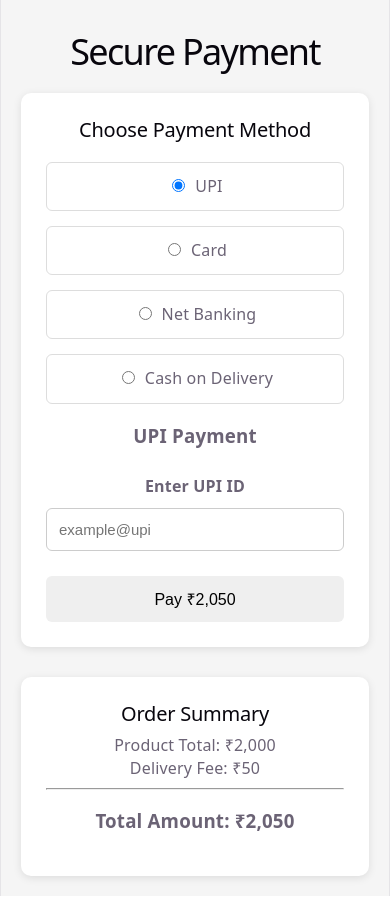
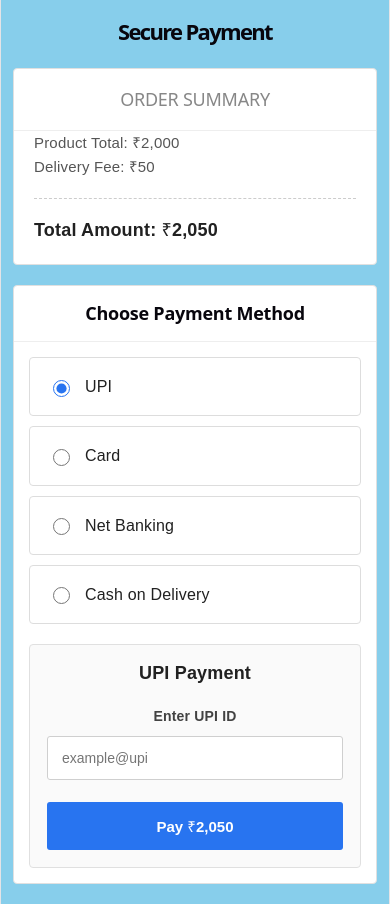
Before and after one commit to bindu151/Ecommerce-Website, a React app in the folder frontend/: page /payment in a window 390 px wide. Built offline with nearby package versions, Linux system fonts and the light colour scheme; the HTML template or start-up script is replaced by a standard one.

Commit message:
update payment.css

```diff
--- a/frontend/src/css/payment.css
+++ b/frontend/src/css/payment.css
@@ -1,165 +1,403 @@
-/* Main Payment Page */
+/* ================================
+   PAYMENT PAGE
+================================ */
 
 .payment-page {
   min-height: 100vh;
-  padding: 40px;
-  background-color: #f5f5f5;
+  background: skyblue;
+  padding: 30px 6%;
+  font-family: Arial, Helvetica, sans-serif;
+  color: #212121;
 }
 
-.payment-page h1 {
-  text-align: center;
-  margin-bottom: 30px;
+/* Page heading */
+
+.payment-page > h1 {
+  max-width: 1200px;
+  margin: 0 auto 25px;
+  font-size: 28px;
+  font-weight: 600;
 }
 
+
+/* ================================
+   MAIN CONTAINER
+================================ */
+
 .payment-container {
-  display: flex;
-  gap: 30px;
-  max-width: 1000px;
+  max-width: 1200px;
   margin: auto;
-  align-items: flex-start;
+  display: grid;
+  grid-template-columns: 2fr 1fr;
+  gap: 20px;
+  align-items: start;
 }
 
-.payment-box,
-.order-summary {
-  background-color: white;
-  padding: 25px;
-  border-radius: 10px;
-  box-shadow: 0 2px 8px rgba(0, 0, 0, 0.1);
+
+/* ================================
+   PAYMENT BOX
+================================ */
+
+.payment-box {
+  background: #ffffff;
+  border-radius: 4px;
+  border: 1px solid #e0e0e0;
+  overflow: hidden;
 }
 
-.payment-box {
-  flex: 2;
+.payment-box > h2 {
+  margin: 0;
+  padding: 20px 25px;
+  border-bottom: 1px solid #eeeeee;
+  font-size: 20px;
+  font-weight: 600;
 }
 
-.order-summary {
-  flex: 1;
+
+/* ================================
+   PAYMENT METHODS
+================================ */
+
+.payment-method {
+  padding: 20px 25px;
 }
 
-.order-summary h2 {
-  margin-top: 0;
-}
-
-/* Payment Methods */
-
 .method-options {
-  display: flex;
-  flex-direction: column;
-  gap: 15px;
-  margin: 20px 0;
-}
-
-.method-options label {
-  padding: 12px;
-  border: 1px solid #ddd;
-  border-radius: 6px;
-  cursor: pointer;
-}
-
-.method-options input {
-  margin-right: 10px;
-}
-
-/* Payment Form */
-
-.payment-option {
-  margin-top: 20px;
-}
-
-.payment-option h3 {
-  margin-bottom: 20px;
-}
-
-.payment-option form {
   display: flex;
   flex-direction: column;
   gap: 10px;
 }
 
+.method-options label {
+  display: flex;
+  align-items: center;
+  gap: 12px;
+
+  padding: 17px 18px;
+
+  background: #ffffff;
+  border: 1px solid #dddddd;
+  border-radius: 4px;
+
+  font-size: 16px;
+  font-weight: 500;
+
+  cursor: pointer;
+  transition: 0.2s ease;
+}
+
+.method-options label:hover {
+  border-color: #2874f0;
+  background: #f8fbff;
+}
+
+.method-options input {
+  width: 17px;
+  height: 17px;
+  accent-color: #2874f0;
+}
+
+
+/* ================================
+   PAYMENT FORM
+================================ */
+
+.payment-form {
+  margin-top: 20px;
+}
+
+.payment-option {
+  padding: 22px;
+  background: #fafafa;
+  border: 1px solid #e0e0e0;
+  border-radius: 4px;
+}
+
+.payment-option h3 {
+  margin: 0 0 20px;
+  font-size: 18px;
+  font-weight: 600;
+}
+
+
+/* Labels */
+
 .payment-option label {
-  font-weight: bold;
-  margin-top: 8px;
+  display: block;
+  margin-bottom: 7px;
+  margin-top: 14px;
+
+  font-size: 14px;
+  font-weight: 600;
+  color: #424242;
 }
+
+
+/* Inputs */
 
 .payment-option input,
 .payment-option select {
-  padding: 12px;
-  border: 1px solid #ccc;
-  border-radius: 6px;
-  font-size: 15px;
+  width: 100%;
+  box-sizing: border-box;
+
+  padding: 13px 14px;
+
+  border: 1px solid #cfcfcf;
+  border-radius: 3px;
+
+  background: #ffffff;
+
+  font-size: 14px;
+  outline: none;
+
+  transition: 0.2s;
 }
+
+.payment-option input:focus,
+.payment-option select:focus {
+  border-color: #2874f0;
+  box-shadow: 0 0 0 2px rgba(40, 116, 240, 0.08);
+}
+
+
+/* ================================
+   PAYMENT BUTTON
+================================ */
 
 .payment-option button,
 .success-box button {
-  margin-top: 15px;
-  padding: 12px;
+  width: 100%;
+
+  margin-top: 22px;
+
+  padding: 14px 20px;
+
   border: none;
-  border-radius: 6px;
+  border-radius: 3px;
+
+  background: #2874f0;
+  color: white;
+
+  font-size: 15px;
+  font-weight: 600;
+
   cursor: pointer;
-  font-size: 16px;
+
+  transition: 0.2s ease;
 }
 
+.payment-option button:hover,
+.success-box button:hover {
+  background: #1769d3;
+}
+
+
+/* ================================
+   CARD DETAILS
+================================ */
+
 .card-row {
-  display: flex;
+  display: grid;
+  grid-template-columns: 1fr 1fr;
   gap: 15px;
 }
 
 .card-row > div {
-  flex: 1;
   display: flex;
   flex-direction: column;
-  gap: 8px;
 }
+
+
+/* ================================
+   PAYMENT MESSAGE
+================================ */
 
 .payment-message {
   margin-top: 15px;
-  font-weight: bold;
+  padding: 12px;
+
+  border-radius: 3px;
+
+  background: #e8f5e9;
+  color: #1b5e20;
+
+  font-size: 14px;
+  font-weight: 600;
 }
 
-/* Success Page */
+
+/* ================================
+   ORDER SUMMARY
+================================ */
+
+.order-summary {
+  background: #ffffff;
+
+  border: 1px solid #e0e0e0;
+  border-radius: 4px;
+
+  overflow: hidden;
+
+  position: sticky;
+  top: 20px;
+}
+
+.order-summary h2 {
+  margin: 0;
+  padding: 20px;
+
+  border-bottom: 1px solid #eeeeee;
+
+  font-size: 18px;
+  color: #878787;
+
+  text-transform: uppercase;
+}
+
+.order-summary p {
+  display: flex;
+  justify-content: space-between;
+
+  padding: 0 20px;
+
+  font-size: 15px;
+  color: #555;
+}
+
+.order-summary hr {
+  border: none;
+  border-top: 1px dashed #cccccc;
+  margin: 20px;
+}
+
+.order-summary h3 {
+  display: flex;
+  justify-content: space-between;
+
+  margin: 0;
+  padding: 0 20px 22px;
+
+  font-size: 18px;
+  color: #212121;
+}
+
+
+/* ================================
+   COD
+================================ */
+
+.payment-option p {
+  color: #555;
+  line-height: 1.6;
+  font-size: 14px;
+}
+
+
+/* ================================
+   SUCCESS PAGE
+================================ */
 
 .success-page {
   min-height: 100vh;
+
   display: flex;
   justify-content: center;
   align-items: center;
-  background-color: #f5f5f5;
+
+  background: #f1f3f6;
+
+  padding: 30px;
 }
 
 .success-box {
-  background-color: white;
-  padding: 50px;
+  width: 420px;
+  max-width: 100%;
+
+  padding: 45px 35px;
+
   text-align: center;
-  border-radius: 12px;
-  box-shadow: 0 2px 10px rgba(0, 0, 0, 0.1);
+
+  background: white;
+
+  border-radius: 6px;
+
+  border: 1px solid #e0e0e0;
+
+  box-shadow: 0 4px 15px rgba(0, 0, 0, 0.08);
 }
 
 .success-icon {
-  font-size: 60px;
+  width: 70px;
+  height: 70px;
+
+  margin: auto;
+
+  display: flex;
+  justify-content: center;
+  align-items: center;
+
+  border-radius: 50%;
+
+  background: #e8f5e9;
+  color: #2e7d32;
+
+  font-size: 42px;
   font-weight: bold;
 }
 
 .success-box h1 {
-  margin: 15px 0;
+  margin: 20px 0 10px;
+
+  font-size: 25px;
 }
 
-/* Mobile */
+.success-box p {
+  color: #666;
+  font-size: 14px;
+}
+
+.success-box strong {
+  color: #212121;
+}
+
+
+/* ================================
+   MOBILE RESPONSIVE
+================================ */
 
 @media (max-width: 768px) {
+
   .payment-page {
-    padding: 20px;
+    padding: 20px 12px;
+  }
+
+  .payment-page > h1 {
+    font-size: 22px;
   }
 
   .payment-container {
-    flex-direction: column;
+    grid-template-columns: 1fr;
   }
 
-  .payment-box,
   .order-summary {
-    width: 100%;
-    box-sizing: border-box;
+    position: static;
+    order: -1;
+  }
+
+  .payment-box > h2 {
+    padding: 17px;
+    font-size: 18px;
+  }
+
+  .payment-method {
+    padding: 15px;
+  }
+
+  .payment-option {
+    padding: 17px;
   }
 
   .card-row {
-    flex-direction: column;
+    grid-template-columns: 1fr;
   }
 }
```
